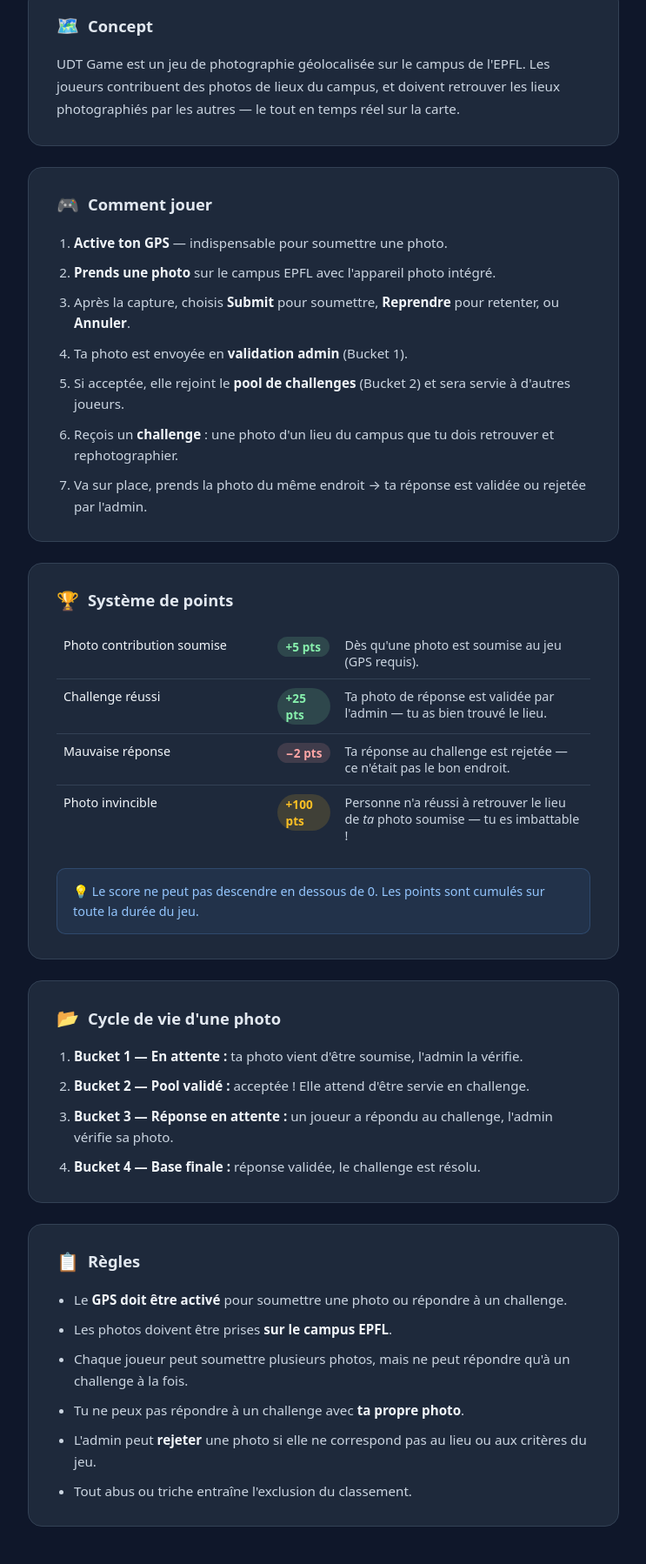
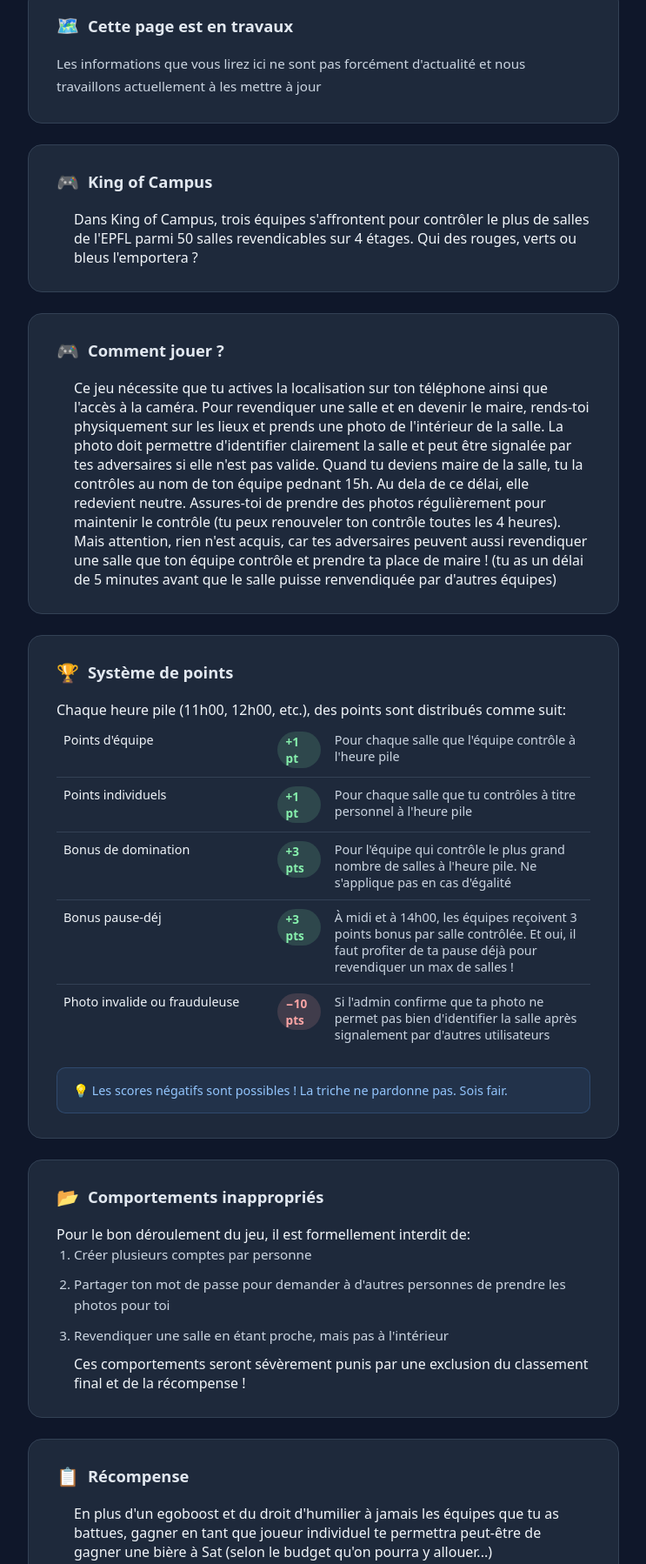
Before and after one commit to urbantwin/UDT_game, a website: page public/reglement.html in a window 1280 px wide. Shown: the part 214-2012 px from the top of the page at 87% size, without its empty margins (268-1011 px from the left). Drawn offline with Linux system fonts and the light colour scheme.

Commit message:
rules update, bonus on lunch hour

```diff
--- a/game/game-config.js
+++ b/game/game-config.js
@@ -169,6 +169,6 @@ export const ROOM_MAYOR_RENEWAL_COOLDOWN_SECONDS = 14400; // 4 h   — délai mi
 export const CTF_SCORING = {
   pointsPerRoomPerHour: 1,   // points par salle contrôlée par heure
   dominationBonus:      3,   // bonus à l'équipe qui contrôle le plus de salles
-  bonusWindowPoints:    3,   // bonus à 19h et minuit
+  bonusWindowPoints:    3,   // bonus à midi et 14h
   fraudPenalty:        -10,  // malus équipe si photo de revendication refusée par l'admin
 };
--- a/public/reglement.html
+++ b/public/reglement.html
@@ -179,81 +179,89 @@
 
     <!-- Concept -->
     <section>
-      <h2><span class="icon">🗺️</span> Concept</h2>
+      <h2><span class="icon">🗺️</span> Cette page est en travaux</h2>
       <p style="color:#cbd5e1; font-size:0.95rem; line-height:1.7;">
-        UDT Game est un jeu de photographie géolocalisée sur le campus de l'EPFL.
-        Les joueurs contribuent des photos de lieux du campus, et doivent retrouver
-        les lieux photographiés par les autres — le tout en temps réel sur la carte.
+        Les informations que vous lirez ici ne sont pas forcément d'actualité et nous travaillons actuellement à les mettre à jour
       </p>
     </section>
 
     <!-- Comment jouer -->
     <section>
-      <h2><span class="icon">🎮</span> Comment jouer</h2>
+      <h2><span class="icon">🎮</span> King of Campus</h2>
       <ol>
-        <li><b>Active ton GPS</b> — indispensable pour soumettre une photo.</li>
-        <li><b>Prends une photo</b> sur le campus EPFL avec l'appareil photo intégré.</li>
-        <li>Après la capture, choisis <b>Submit</b> pour soumettre, <b>Reprendre</b> pour retenter, ou <b>Annuler</b>.</li>
-        <li>Ta photo est envoyée en <b>validation admin</b> (Bucket 1).</li>
-        <li>Si acceptée, elle rejoint le <b>pool de challenges</b> (Bucket 2) et sera servie à d'autres joueurs.</li>
-        <li>Reçois un <b>challenge</b> : une photo d'un lieu du campus que tu dois retrouver et rephotographier.</li>
-        <li>Va sur place, prends la photo du même endroit → ta réponse est validée ou rejetée par l'admin.</li>
+        Dans King of Campus, trois équipes s'affrontent pour contrôler le plus de salles de l'EPFL
+        parmi 50 salles revendicables sur 4 étages. Qui des rouges, verts ou bleus l'emportera ?
+      </ol>
+    </section>
+
+    <!-- Comment jouer -->
+    <section>
+      <h2><span class="icon">🎮</span> Comment jouer ?</h2>
+      <ol>
+        Ce jeu nécessite que tu actives la localisation sur ton téléphone ainsi que l'accès à la caméra.
+        Pour revendiquer une salle et en devenir le maire, rends-toi physiquement sur les lieux et prends une photo de l'intérieur de la salle.
+        La photo doit permettre d'identifier clairement la salle et peut être signalée par tes adversaires si elle n'est pas valide.
+        Quand tu deviens maire de la salle, tu la contrôles au nom de ton équipe pednant 15h. Au dela de ce délai, elle redevient neutre. Assures-toi de prendre des photos régulièrement
+         pour maintenir le contrôle (tu peux renouveler ton contrôle toutes les 4 heures). Mais attention, rien n'est acquis, car tes adversaires peuvent
+         aussi revendiquer une salle que ton équipe contrôle et prendre ta place de maire ! (tu as un délai de 5 minutes avant que le salle puisse renvendiquée par d'autres équipes)
       </ol>
     </section>
 
     <!-- Système de score -->
     <section>
       <h2><span class="icon">🏆</span> Système de points</h2>
+      Chaque heure pile (11h00, 12h00, etc.), des points sont distribués comme suit:
       <table class="score-table">
         <tr>
-          <td>Photo contribution soumise</td>
-          <td><span class="pts green">+5 pts</span></td>
-          <td>Dès qu'une photo est soumise au jeu (GPS requis).</td>
+          <td>Points d'équipe</td>
+          <td><span class="pts green">+1 pt</span></td>
+          <td>Pour chaque salle que l'équipe contrôle à l'heure pile</td>
         </tr>
         <tr>
-          <td>Challenge réussi</td>
-          <td><span class="pts green">+25 pts</span></td>
-          <td>Ta photo de réponse est validée par l'admin — tu as bien trouvé le lieu.</td>
+          <td>Points individuels</td>
+          <td><span class="pts green">+1 pt</span></td>
+          <td>Pour chaque salle que tu contrôles à titre personnel à l'heure pile</td>
         </tr>
         <tr>
-          <td>Mauvaise réponse</td>
-          <td><span class="pts red">−2 pts</span></td>
-          <td>Ta réponse au challenge est rejetée — ce n'était pas le bon endroit.</td>
+          <td>Bonus de domination</td>
+          <td><span class="pts green">+3 pts</span></td>
+          <td>Pour l'équipe qui contrôle le plus grand nombre de salles à l'heure pile. Ne s'applique pas en cas d'égalité</td>
+        </tr>
+          <tr>
+          <td>Bonus pause-déj</td>
+          <td><span class="pts green">+3 pts</span></td>
+          <td>À midi et à 14h00, les équipes reçoivent 3 points bonus par salle contrôlée. Et oui, il faut profiter de ta pause déjà pour revendiquer un max de salles !</td>
         </tr>
         <tr>
-          <td>Photo invincible</td>
-          <td><span class="pts yellow">+100 pts</span></td>
-          <td>Personne n'a réussi à retrouver le lieu de <i>ta</i> photo soumise — tu es imbattable !</td>
+          <td>Photo invalide ou frauduleuse</td>
+          <td><span class="pts red">−10 pts</span></td>
+          <td>Si l'admin confirme que ta photo ne permet pas bien d'identifier la salle après signalement par d'autres utilisateurs</td>
         </tr>
       </table>
 
       <div class="highlight" style="margin-top:18px;">
-        💡 Le score ne peut pas descendre en dessous de 0. Les points sont cumulés
-        sur toute la durée du jeu.
+        💡 Les scores négatifs sont possibles ! La triche ne pardonne pas. Sois fair.
       </div>
     </section>
 
     <!-- Flux des photos (buckets) -->
     <section>
-      <h2><span class="icon">📂</span> Cycle de vie d'une photo</h2>
+      <h2><span class="icon">📂</span> Comportements inappropriés</h2>
+      Pour le bon déroulement du jeu, il est formellement interdit de:
       <ol>
-        <li><b>Bucket 1 — En attente :</b> ta photo vient d'être soumise, l'admin la vérifie.</li>
-        <li><b>Bucket 2 — Pool validé :</b> acceptée ! Elle attend d'être servie en challenge.</li>
-        <li><b>Bucket 3 — Réponse en attente :</b> un joueur a répondu au challenge, l'admin vérifie sa photo.</li>
-        <li><b>Bucket 4 — Base finale :</b> réponse validée, le challenge est résolu.</li>
+        <li>Créer plusieurs comptes par personne</li>
+        <li>Partager ton mot de passe pour demander à d'autres personnes de prendre les photos pour toi</li>
+        <li>Revendiquer une salle en étant proche, mais pas à l'intérieur</li>
+        Ces comportements seront sévèrement punis par une exclusion du classement final et de la récompense !
       </ol>
     </section>
 
     <!-- Règles -->
     <section>
-      <h2><span class="icon">📋</span> Règles</h2>
+      <h2><span class="icon">📋</span> Récompense</h2>
       <ul>
-        <li>Le <b>GPS doit être activé</b> pour soumettre une photo ou répondre à un challenge.</li>
-        <li>Les photos doivent être prises <b>sur le campus EPFL</b>.</li>
-        <li>Chaque joueur peut soumettre plusieurs photos, mais ne peut répondre qu'à un challenge à la fois.</li>
-        <li>Tu ne peux pas répondre à un challenge avec <b>ta propre photo</b>.</li>
-        <li>L'admin peut <b>rejeter</b> une photo si elle ne correspond pas au lieu ou aux critères du jeu.</li>
-        <li>Tout abus ou triche entraîne l'exclusion du classement.</li>
+        En plus d'un egoboost et du droit d'humilier à jamais les équipes que tu as battues, gagner en tant
+        que joueur individuel te permettra peut-être de gagner une bière à Sat (selon le budget qu'on pourra y allouer...)
       </ul>
     </section>
 
@@ -262,7 +270,7 @@
     </div>
 
     <footer>
-      <p>UDT Game · EPFL · 2025</p>
+      <p>EPFL Minigames · EPFL · 2026</p>
     </footer>
 
   </div>
```
Also changed, not shown: src/server/routes/ctf.js (+5 -5 lines).
